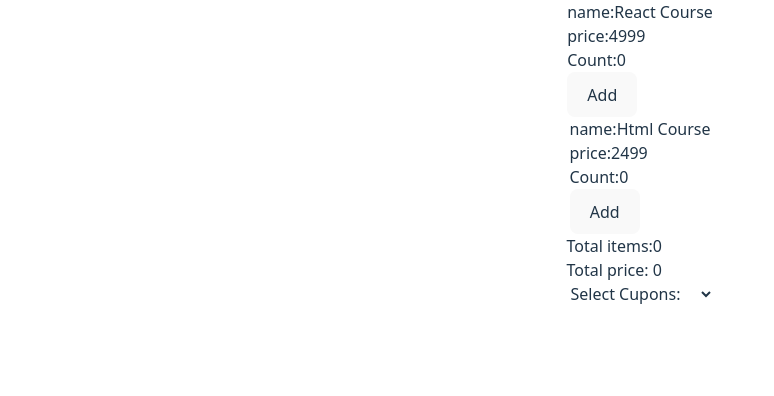
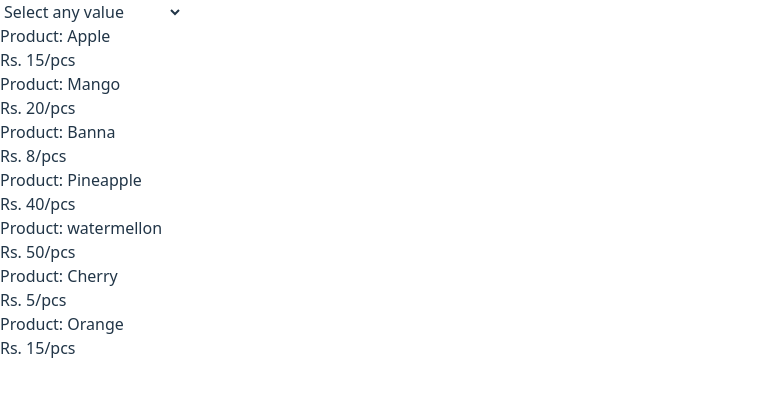
Before and after one commit to SoumitraMaity14/React, a React (Vite) app in the folder My-qsn/: page / in a window 1280 px wide. Shown: the top 396 px of the page, without its empty margins (0-774 px from the left). Built offline with nearby package versions, Linux system fonts and the light colour scheme.

Commit message:
changes on footer

```diff
--- a/My-qsn/src/App.tsx
+++ b/My-qsn/src/App.tsx
@@ -7,6 +7,7 @@ import { Todo } from "./components/todo/Todo"
 import { DashBoard } from "./components/tab-bars/DashBoard"
 import { TodoList } from "./components/todo/TodoList"
 import { CuponDiscount } from './components/cupon/CuponDiscount'
+import { SortPractice } from './components/sort/SortPractice'
 
 
 
@@ -14,7 +15,8 @@ function App() {
 
   return (
     <>
-   <CuponDiscount/>
+    <SortPractice/>
+   {/* <CuponDiscount/> */}
     {/* <Todo/> */}
     {/* <Search/> */}
     {/* <DashBoard/> */}
--- /dev/null
+++ b/My-qsn/src/components/sort/SortPractice.tsx
@@ -0,0 +1,60 @@
+import { useState } from "react"
+
+export const ProductList=({sortby}:{sortby: string})=>{
+    interface productsType{
+        name: string,
+        price:number
+    }
+    const productList:productsType[]=[
+        {name: "Apple", price: 15},
+        {name: "Mango", price: 20},
+        {name: "Banna", price: 8},
+        {name: "Pineapple", price: 40},
+        {name: "watermellon", price: 50},
+        {name: "Cherry", price: 5},
+        {name: "Orange", price: 15}
+    ]
+
+    const sortProducts:Record<string, (a:productsType, b:productsType)=>number>={
+        "A-Z": (a,b)=> a.name.localeCompare(b.name),
+        "Z-A": (a,b)=> b.name.localeCompare(a.name),
+        "PRICE_HIGH_TO_LOW": (a,b)=> a.price - b.price,
+        "PRICE_LOW_TO_HIGH":(a,b)=> b.price - a.price
+    }
+    const sorted=[...productList].sort(sortProducts[sortby])
+    return(
+        <>
+        {sorted.map((product)=>(
+            <div key={product.name}>
+                <p>Product: {product.name}</p>
+                <p>Rs. {product.price}/pcs </p>
+            </div>
+        ))}
+        </>
+    )
+}
+export const Dropdown=({setSortby}:{setSortby:(value:string)=>void})=>{
+
+    return(
+        <>
+        <select onChange={(e:any)=>setSortby(e.target.value)}>
+            <option >Select any value</option>
+            <option value="A-Z" > A-Z</option>
+            <option value="Z-A">Z-A</option>
+            <option value="PRICE_HIGH_TO_LOW"> PRICE_HIGH_TO_LOW</option>
+            <option value="PRICE_LOW_TO_HIGH"> PRICE_LOW_TO_HIGH</option>
+        </select>
+        </>
+    )
+}
+
+export const SortPractice=()=>{
+    const [sortby, setSortby]=useState("")
+    return(
+        <>
+         <Dropdown setSortby={setSortby}/>
+        <ProductList sortby={sortby}/>
+
+        </>
+    )
+}
```
Also changed, not shown: 2 other files (tests, documents, lock files or other folders).
